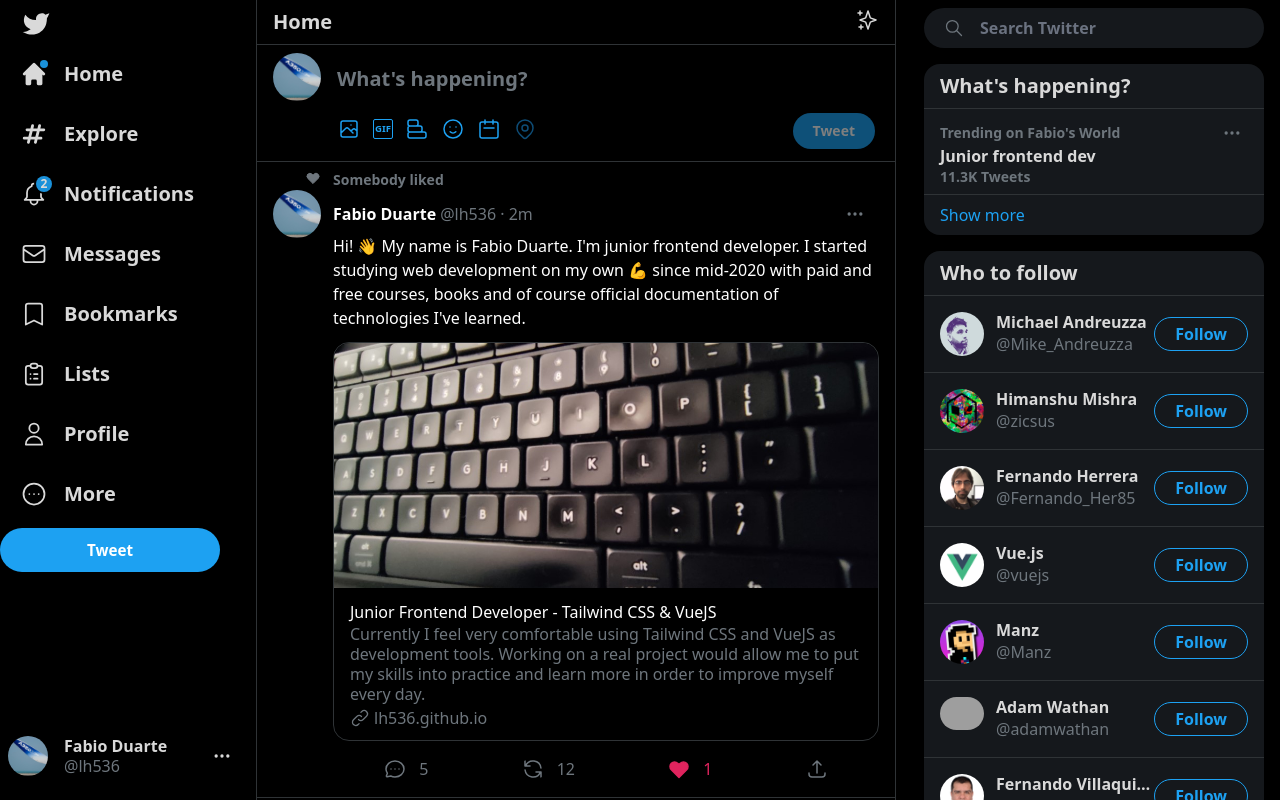
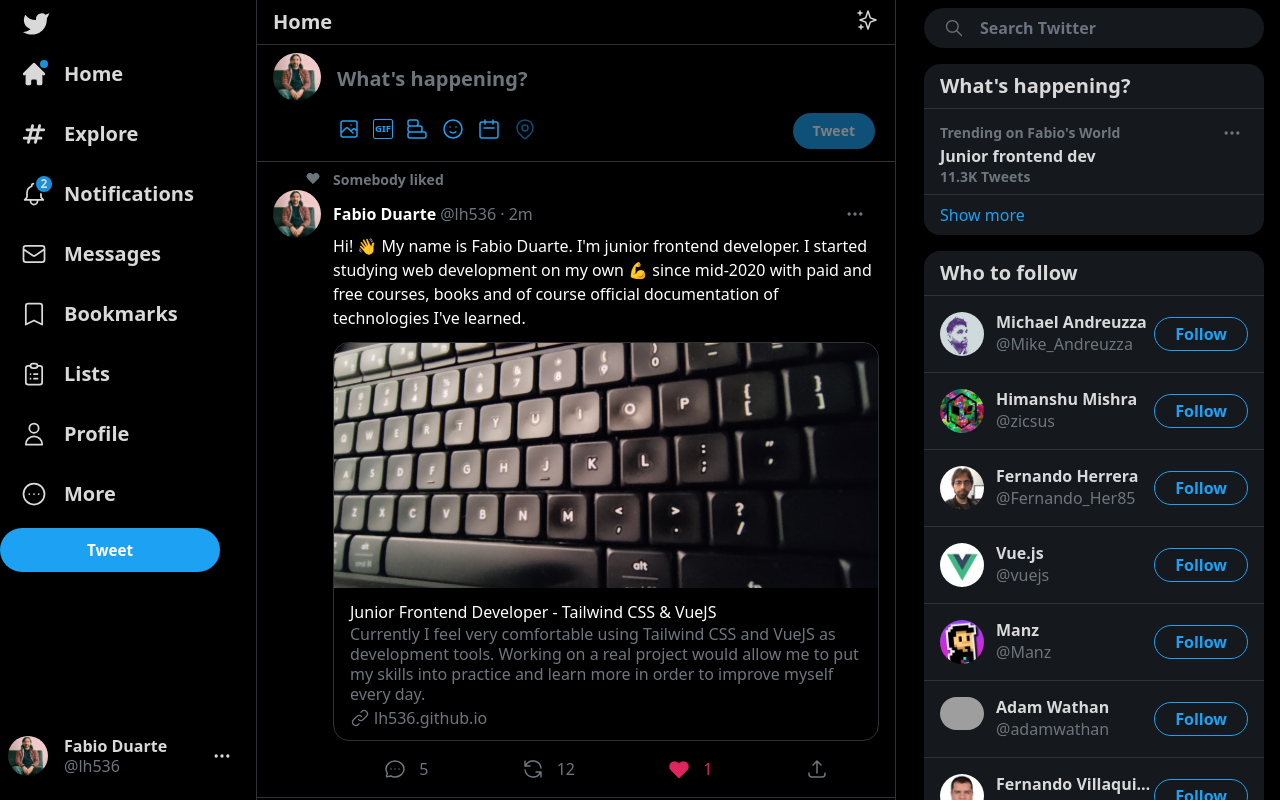
Before and after one commit to lh536/vueTwitterUI, a Vue app: page / in a window 1280 px wide. Shown: the top 800 px of the page. Built offline with nearby package versions, Linux system fonts and the light colour scheme; grey boxes are pictures that could not be loaded.

Commit message:
chore: new profile photo added 'fabio.jpg'

```diff
--- a/src/modules/twitterSample/components/home/Center.vue
+++ b/src/modules/twitterSample/components/home/Center.vue
@@ -6,7 +6,7 @@
             <whats-happening />
 
             <timeline-tweet
-                avatar-image="fabio.jpeg"
+                avatar-image="fabio.jpg"
                 who-like="Somebody"
                 name="Fabio Duarte"
                 username="lh536"
--- a/src/modules/twitterSample/components/home/CenterComp/WhatsHappening.vue
+++ b/src/modules/twitterSample/components/home/CenterComp/WhatsHappening.vue
@@ -2,7 +2,7 @@
     <div class="flex px-4 py-2 border-b border-[#2F3336]">
             <!-- TWITTER AVATAR -->
             <div class="w-12 h-12 shrink-0 rounded-full">
-                <img src="/img/twitterSample/img/avatarImage/fabio.jpeg" class="rounded-full" alt="Twitter Avatar">
+                <img src="/img/twitterSample/img/avatarImage/fabio.jpg" class="rounded-full" alt="Twitter Avatar">
             </div>
 
         <div class="flex flex-col mx-2 pl-2 py-3 space-y-6">
--- a/src/modules/twitterSample/components/home/LeftSideComp/User.vue
+++ b/src/modules/twitterSample/components/home/LeftSideComp/User.vue
@@ -4,7 +4,7 @@
         <button class="flex space-x-4 items-center grow rounded-full lg:-ml-2 p-2 px3 hover:bg-gray-900 transform duration-300">
             <div class="w-10 h-10 rounded-full">
                 <!-- <img src="https://pbs.twimg.com/profile_images/458965238004453377/KxtxcGCE.jpeg" class="rounded-full" alt="Twitter User Avatar"> -->
-                <img src="/img/twitterSample/img/avatarImage/fabio.jpeg" class="rounded-full" alt="Twitter User Avatar">
+                <img src="/img/twitterSample/img/avatarImage/fabio.jpg" class="rounded-full" alt="Twitter User Avatar">
             </div>
             <div class="hidden lg:flex flex-col text-base text-left items-start leading-tight">
                 <span class="lg:whitespace-nowrap">Fabio Duarte</span>
```
Also changed, not shown: public/img/twitterSample/img/avatarImage/fabio.jpg (added).
